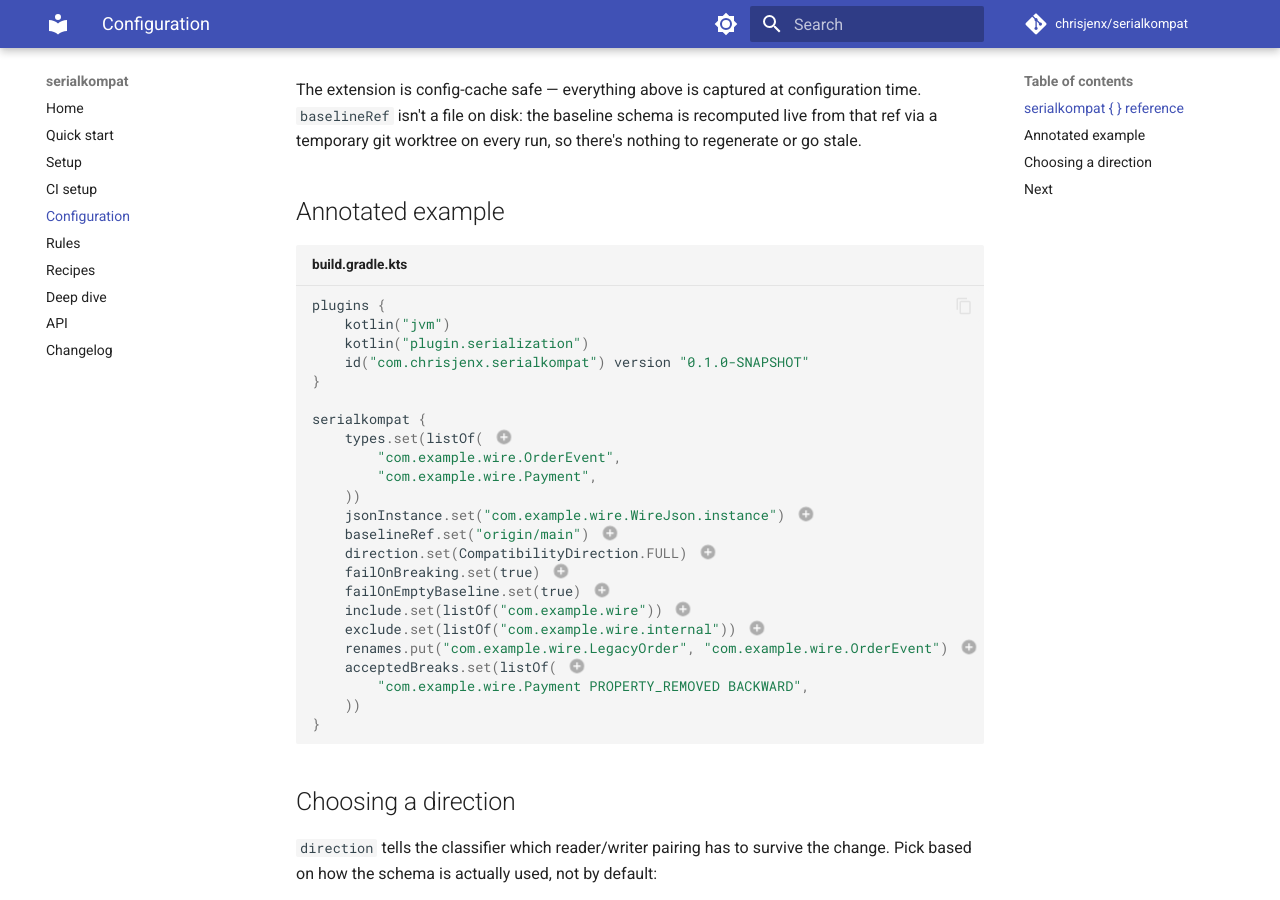
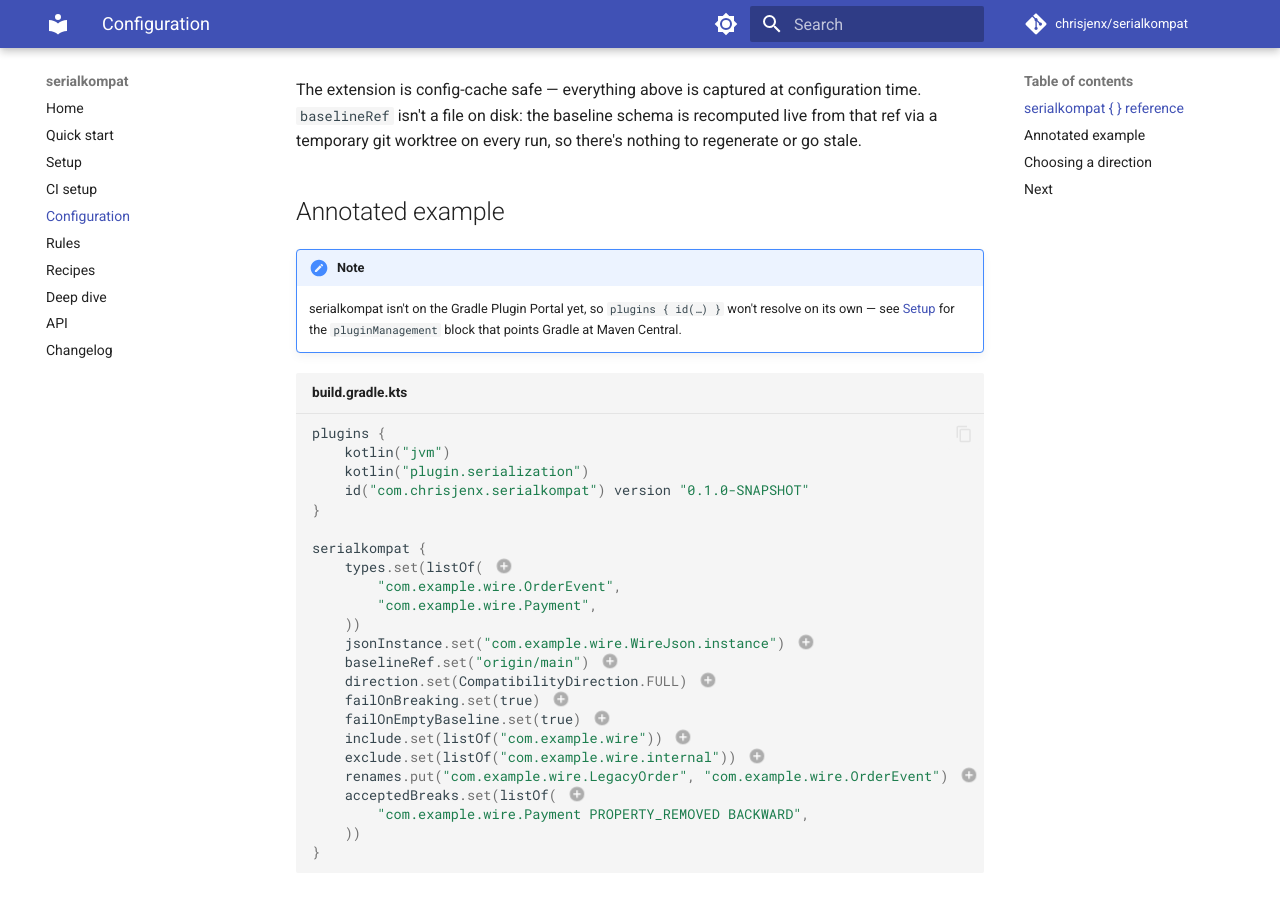
Before and after one commit to chrisjenx/serialkompat, an MkDocs documentation site: the page built from docs/configuration.md, in a window 1280 px wide and 900 px high, scrolled down 1023 px. Built offline with MkDocs 1.6.1 and Material for MkDocs 9.7.7, drawn with Linux system fonts in a browser that asks for light colours; a script that is not in the unit is left out; comment, search, counter and statistics services are not loaded.

Commit message:
docs(site): note Plugin-Portal caveat on the configuration page (#105)
Co-Authored-By: Claude Opus 4.8 (1M context) <noreply@anthropic.com>

````diff
--- a/docs/configuration.md
+++ b/docs/configuration.md
@@ -25,6 +25,11 @@ from that ref via a temporary git worktree on every run, so there's nothing to
 regenerate or go stale.
 
 ## Annotated example
+
+!!! note
+    serialkompat isn't on the Gradle Plugin Portal yet, so `plugins { id(…) }` won't
+    resolve on its own — see [Setup](setup.md#gradle-plugin) for the `pluginManagement`
+    block that points Gradle at Maven Central.
 
 ```kotlin title="build.gradle.kts"
 plugins {
````
